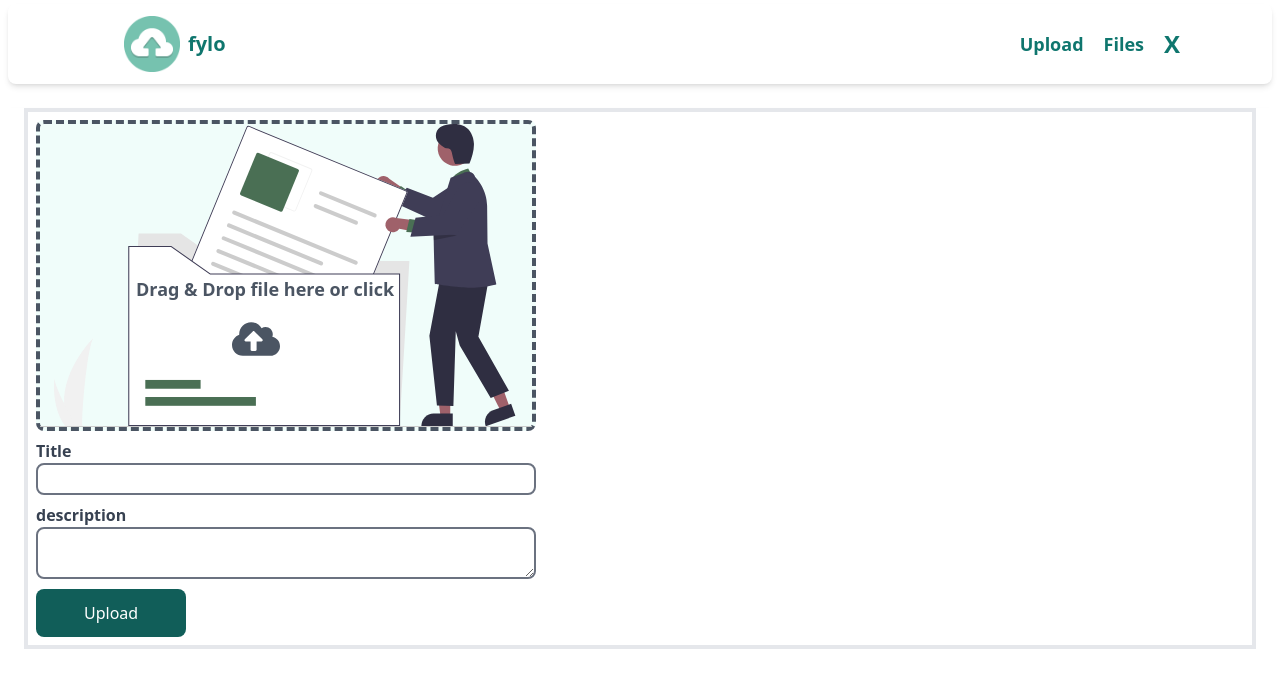
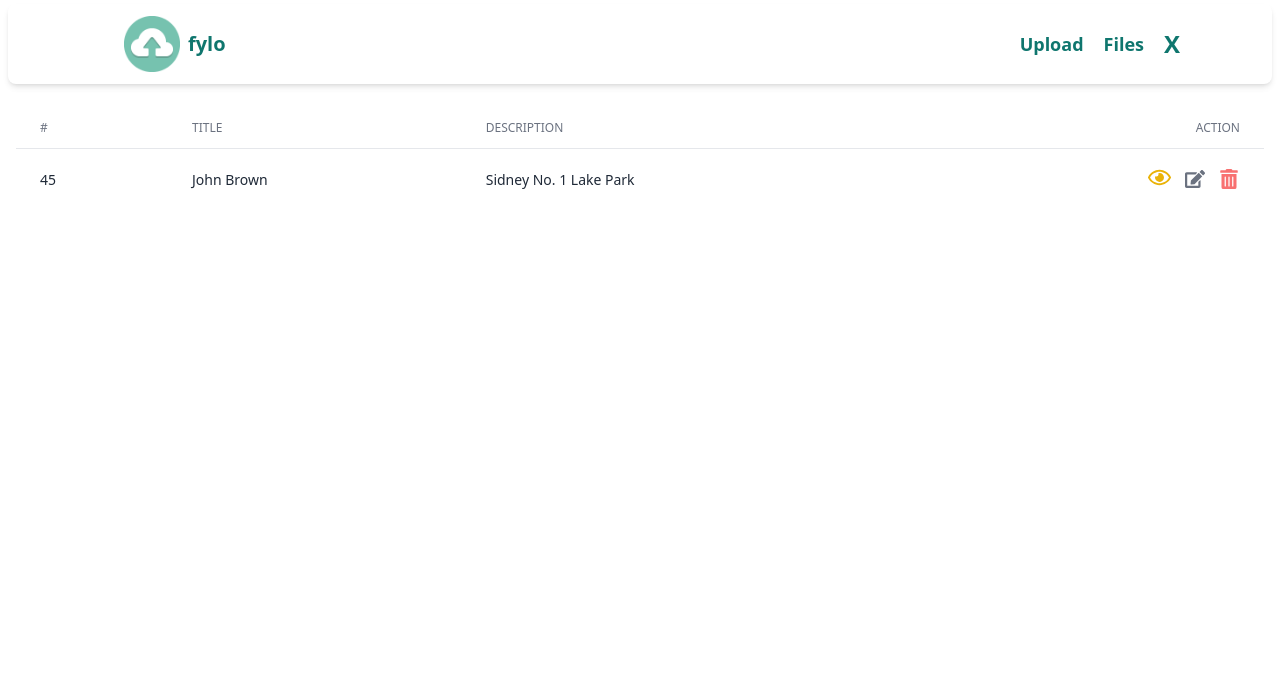
Before and after one commit to amanuel0924/multiFileUploader, a React (Vite) app in the folder frontend/: page /files in a window 1280 px wide. Shown: the top 688 px of the page. Built offline with nearby package versions, Linux system fonts and the light colour scheme.

Commit message:
add mocke table for list files

```diff
--- a/frontend/src/App.tsx
+++ b/frontend/src/App.tsx
@@ -1,5 +1,6 @@
 import { Navbar } from './componets/Navbar'
-import { Upload } from './pages/Upload'
+//import { Upload } from './pages/Upload'
+import { Files } from './pages/Files';
 
 import { ToastContainer } from 'react-toastify';
 import 'react-toastify/dist/ReactToastify.css';
@@ -10,7 +11,8 @@ function App() {
   return (
     <>
      <Navbar/>
-      <Upload/>
+      {/* <Upload/> */}
+      <Files/>
       <ToastContainer />
     </>
   )
--- /dev/null
+++ b/frontend/src/componets/Table.tsx
@@ -0,0 +1,44 @@
+import React from 'react';
+import { FaEdit,FaTrashAlt,FaRegEye } from "react-icons/fa";
+
+export  const Table:React.FC=()=> {
+  return (
+    <div className="flex flex-col">
+    <div className="-m-1.5 overflow-x-auto">
+      <div className="p-1.5 min-w-full inline-block align-middle">
+        <div className="overflow-hidden">
+          <table className="min-w-full divide-y divide-gray-200">
+            <thead>
+              <tr>
+                <th scope="col" className="px-6 py-3 text-start text-xs font-medium text-gray-500 uppercase">#</th>
+                <th scope="col" className="px-6 py-3 text-start text-xs font-medium text-gray-500 uppercase">title</th>
+                <th scope="col" className="px-6 py-3 text-start text-xs font-medium text-gray-500 uppercase">Description</th>
+                <th scope="col" className="px-6 py-3 text-end text-xs font-medium text-gray-500 uppercase">Action</th>
+              </tr>
+            </thead>
+            <tbody>
+
+
+
+
+
+              <tr  className="odd:bg-white even:bg-gray-100">
+              <td className="px-6 py-4 whitespace-nowrap text-sm font-medium text-gray-800">45</td>
+                <td className="px-6 py-4 whitespace-nowrap text-sm text-gray-800">John Brown</td>
+                <td className="px-6 py-4 whitespace-nowrap text-sm text-gray-800">Sidney No. 1 Lake Park</td>
+                <td className="px-6 py-4 whitespace-nowrap text-end text-sm font-medium space-x-3">
+                <button type="button" className="inline-flex items-center gap-x-2 text-sm font-semibold rounded-lg border border-transparent text-yellow-500 hover:text-yellow-700 disabled:opacity-50 disabled:pointer-events-none"><FaRegEye size={23} /> </button>
+                  <button type="button" className="inline-flex items-center gap-x-2 text-sm font-semibold rounded-lg border border-transparent text-gray-500 hover:text-gray-700 disabled:opacity-50 disabled:pointer-events-none"><FaEdit size={20}/></button>
+                  <button type="button" className="inline-flex items-center gap-x-2 text-sm font-semibold rounded-lg border border-transparent text-red-400 hover:text-red-600 disabled:opacity-50 disabled:pointer-events-none"><FaTrashAlt size={20}/></button>
+                </td>
+              </tr>
+
+
+            </tbody>
+          </table>
+        </div>
+      </div>
+    </div>
+  </div>
+  );
+}
--- /dev/null
+++ b/frontend/src/pages/Files.tsx
@@ -0,0 +1,12 @@
+import React from 'react'
+import { Table } from '../componets/Table'
+
+
+export const Files:React.FC = () => {
+
+  return (
+    <div className='md:container p-4 mx-auto h-screen shadow-lg '>
+        <Table/>
+    </div>
+  )
+}
```
